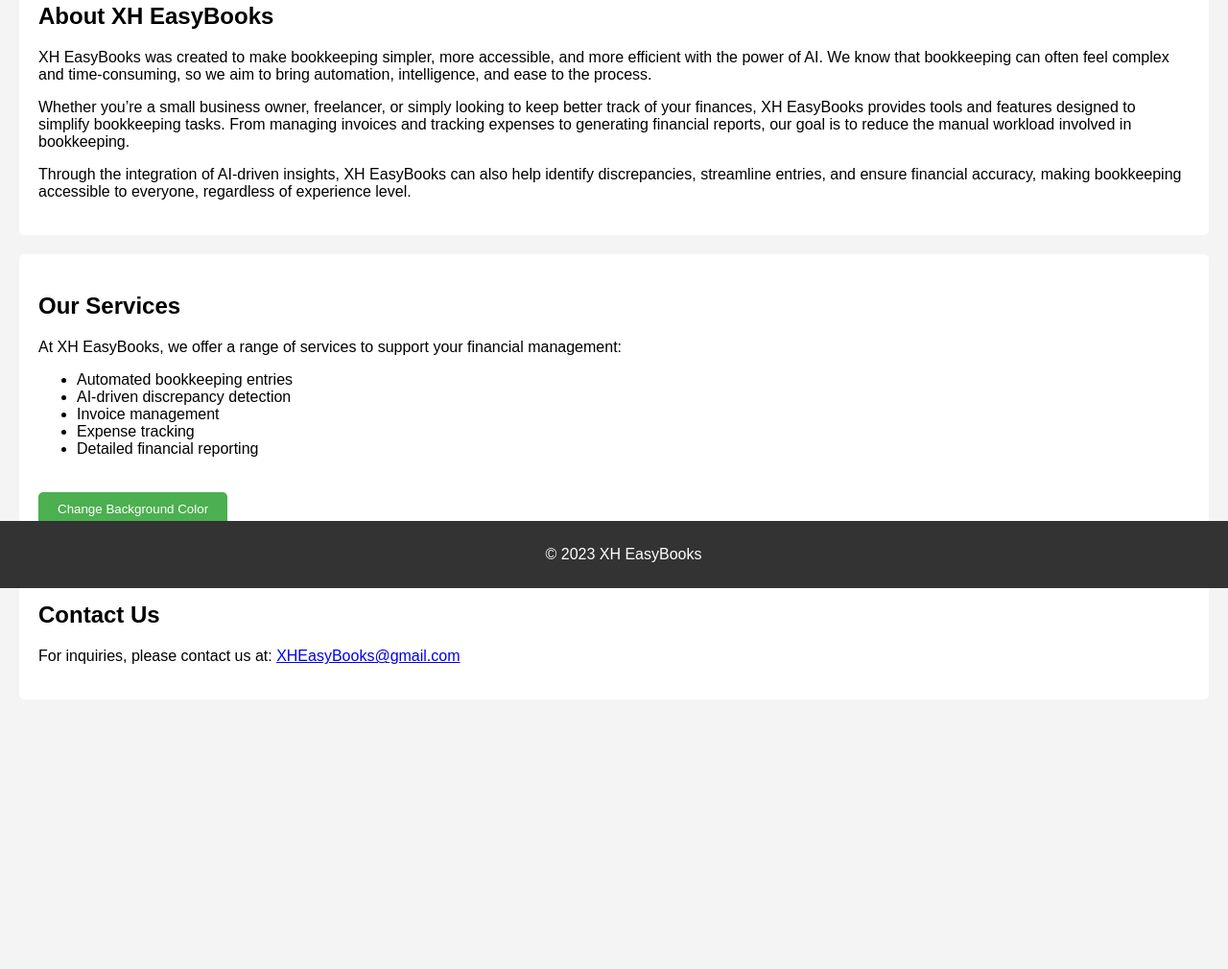
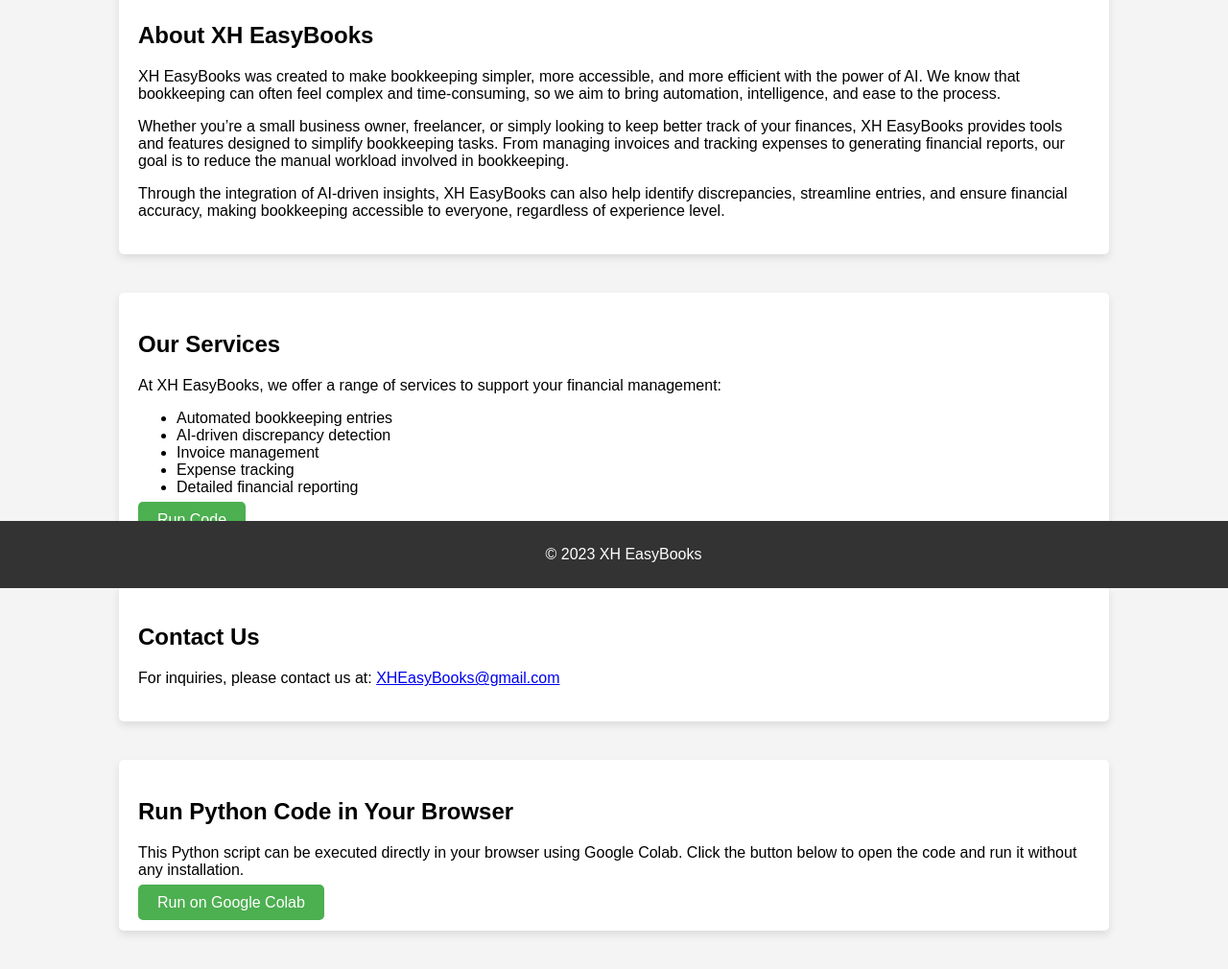
Before and after one commit to henripigeon/XHEasyBooks, a plain HTML site: page index.html in a window 1280 px wide. Shown: the part 187-1197 px from the top of the page at 96% size. Before the commit the page ends 936 px from the top, so only its background shows below. Drawn offline with Linux system fonts and the light colour scheme.

Commit message:
Update index.html

```diff
--- a/index.html
+++ b/index.html
@@ -26,11 +26,20 @@
             text-decoration: none;
         }
 
+        main {
+            display: flex;
+            flex-direction: column;
+            align-items: center;
+            padding: 20px;
+        }
+
         section {
+            background: #fff;
             padding: 20px;
             margin: 20px;
-            background: #fff;
+            width: 80%;
             border-radius: 5px;
+            box-shadow: 0 4px 8px rgba(0,0,0,0.1);
         }
 
         footer {
@@ -43,33 +52,43 @@
             bottom: 0;
         }
 
-        button {
+        .run-button {
             padding: 10px 20px;
-            margin-top: 20px;
-            cursor: pointer;
             background-color: #4CAF50;
             color: white;
-            border: none;
+            text-decoration: none;
             border-radius: 5px;
         }
 
-        button:hover {
+        .run-button:hover {
             background-color: #45a049;
+        }
+
+        /* Responsive design */
+        @media (max-width: 600px) {
+            section {
+                width: 100%;
+                margin: 10px;
+            }
         }
     </style>
 </head>
 <body>
-    <!-- HTML content for XH EasyBooks -->
+
+    <!-- Header -->
     <header>
         <h1>Welcome to XH EasyBooks</h1>
         <nav>
             <a href="#about">About Us</a>
             <a href="#services">Services</a>
             <a href="#contact">Contact</a>
+            <a href="#run-code-section">Run Code</a>
         </nav>
     </header>
 
+    <!-- Main Content -->
     <main>
+        <!-- About Section -->
         <section id="about">
             <h2>About XH EasyBooks</h2>
             <p>XH EasyBooks was created to make bookkeeping simpler, more accessible, and more efficient with the power of AI. We know that bookkeeping can often feel complex and time-consuming, so we aim to bring automation, intelligence, and ease to the process.</p>
@@ -77,6 +96,7 @@
             <p>Through the integration of AI-driven insights, XH EasyBooks can also help identify discrepancies, streamline entries, and ensure financial accuracy, making bookkeeping accessible to everyone, regardless of experience level.</p>
         </section>
 
+        <!-- Services Section -->
         <section id="services">
             <h2>Our Services</h2>
             <p>At XH EasyBooks, we offer a range of services to support your financial management:</p>
@@ -87,25 +107,29 @@
                 <li>Expense tracking</li>
                 <li>Detailed financial reporting</li>
             </ul>
-            <button onclick="changeColor()">Change Background Color</button>
+            <a href="#run-code-section" class="run-button">Run Code</a>
         </section>
 
+        <!-- Contact Section -->
         <section id="contact">
             <h2>Contact Us</h2>
             <p>For inquiries, please contact us at: <a href="mailto:XHEasyBooks@gmail.com">XHEasyBooks@gmail.com</a></p>
         </section>
+
+        <!-- Run Code Section -->
+        <section id="run-code-section">
+            <h2>Run Python Code in Your Browser</h2>
+            <p>This Python script can be executed directly in your browser using Google Colab. Click the button below to open the code and run it without any installation.</p>
+
+            <!-- Google Colab Link -->
+            <a href="https://colab.research.google.com/drive/1jz4wnFPpjqKxDsrOEDC0TLkRllWDA11E?usp=sharing" target="_blank" class="run-button">Run on Google Colab</a>
+        </section>
     </main>
 
+    <!-- Footer -->
     <footer>
         <p>&copy; 2023 XH EasyBooks</p>
     </footer>
 
-    <script>
-        // JavaScript for background color change
-        function changeColor() {
-            // Generate a random hex color and apply it as the background color
-            document.body.style.backgroundColor = "#" + Math.floor(Math.random()*16777215).toString(16);
-        }
-    </script>
 </body>
 </html>
```
